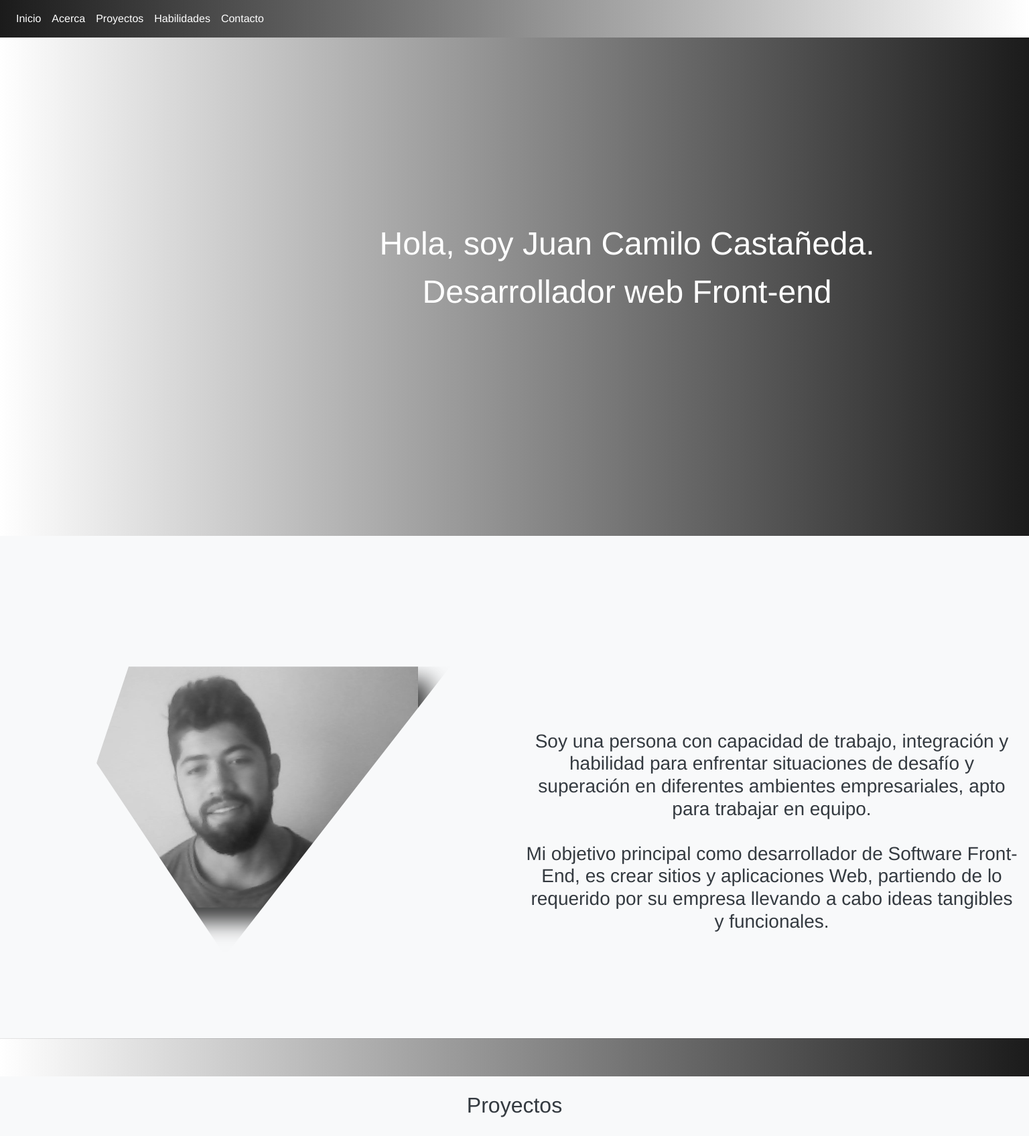
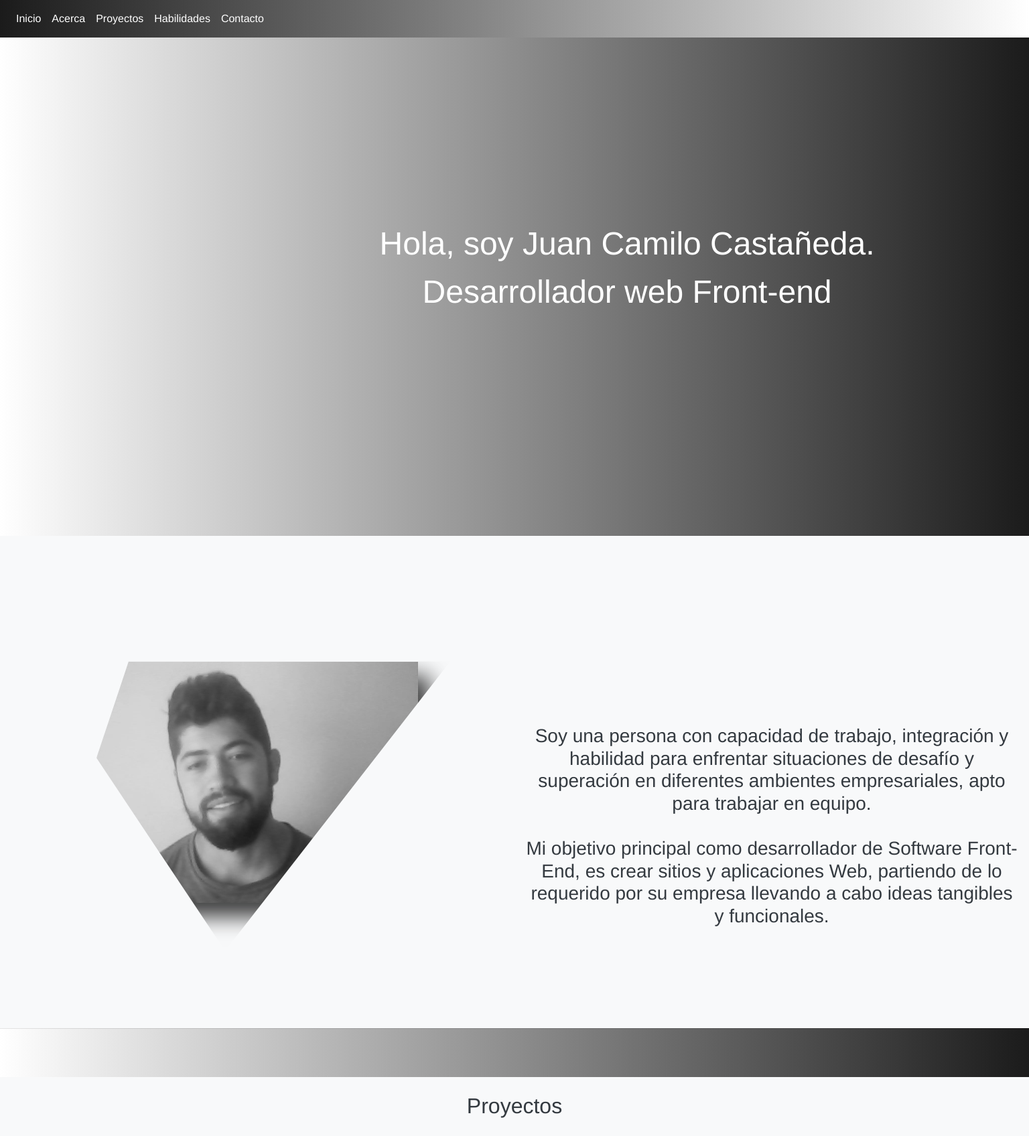
Before and after one commit to Camilo95VP/Personal-portafolio-react, a React app: page / in a window 1536 px wide. Shown: the top 1696 px of the page at 67% size. Built offline with nearby package versions, Linux system fonts and the light colour scheme.

Commit message:
Enlazando componentes

```diff
--- a/src/styles/Content.css
+++ b/src/styles/Content.css
@@ -64,7 +64,7 @@
 }
 
 .line-hr{
-    height: 7vh;
+    height: 9vh;
     background: linear-gradient(to left,#1b1b1b, #ffffff);
 
 }
@@ -661,12 +661,12 @@ svg{
     }
 
     #padre{
-        height: 96.7vh;
+        height: 94.7vh;
 
     }
 
     #about-container{
-        height: 93.8vh;
+        height: 91.9vh;
     }
 
 }
```
